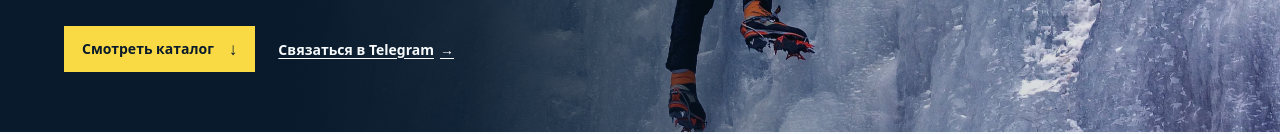
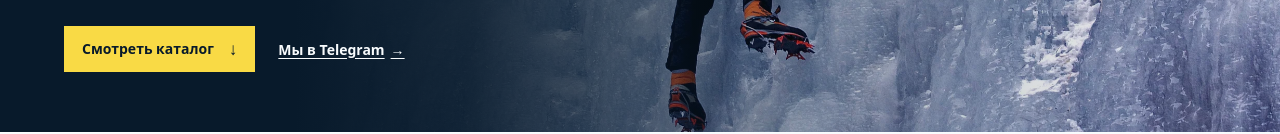
Before and after one commit to AswatAdida/etun-gear-site, a plain HTML site: page index.html in a window 1280 px wide. Shown: the part 583-717 px from the top of the page. Drawn offline with Linux system fonts and the light colour scheme.

Commit message:
fix: rename Telegram link in hero

```diff
--- a/index.html
+++ b/index.html
@@ -94,7 +94,7 @@ ym(114141068,'init',{
         <p class="hero-note">Защита острых элементов при хранении и транспортировке.</p>
         <div class="hero-actions">
           <a class="button button-accent" href="#catalog">Смотреть каталог <span aria-hidden="true">↓</span></a>
-          <a class="hero-contact" href="https://t.me/etun_gear">Связаться в Telegram <span aria-hidden="true">→</span></a>
+          <a class="hero-contact" href="https://t.me/etun_gear">Мы в Telegram <span aria-hidden="true">→</span></a>
         </div>
       </div>
     </div>
```
